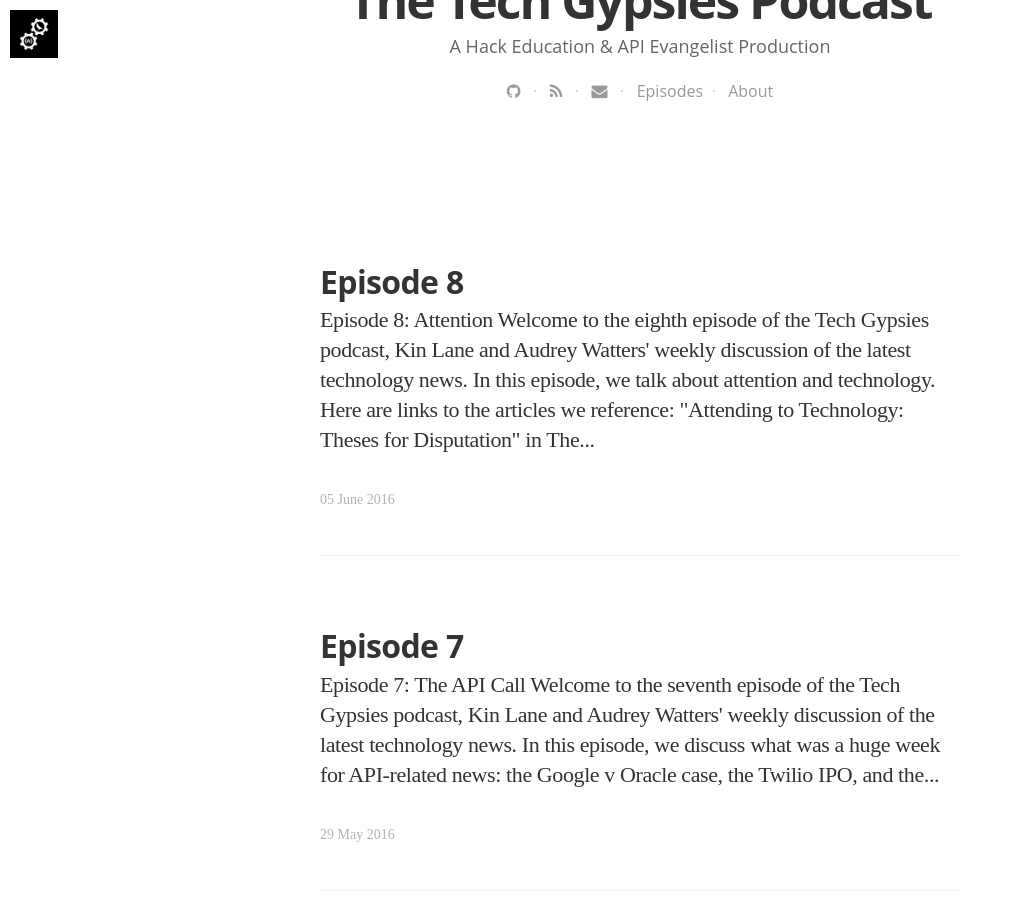
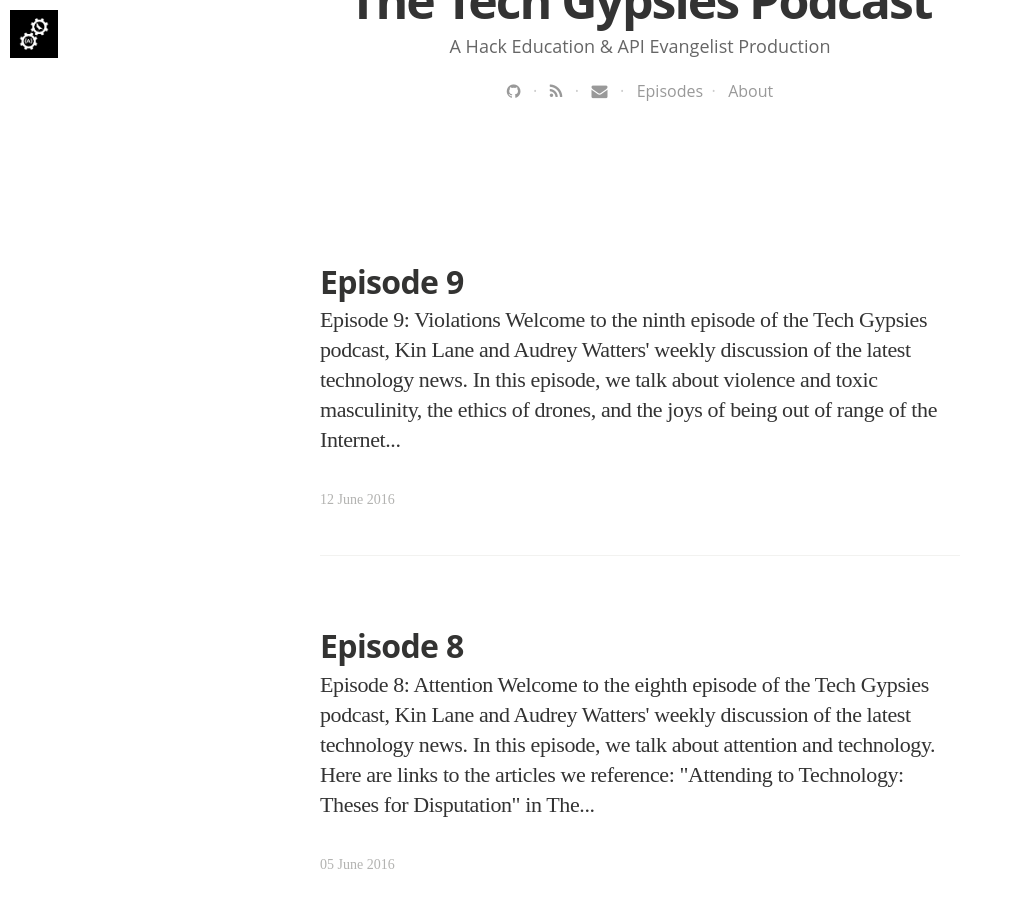
Before and after one commit to Techgypsies/podcast, a Jekyll site: the page built from blog/index.html, in a window 1280 px wide and 900 px high, scrolled down 559 px. Shown: the whole window, without its empty margins (0-1013 px from the left). Built offline with Jekyll 4.4.1, drawn with Linux system fonts in a browser that asks for light colours; nearby versions of some CDN libraries; some web fonts are replaced; the list of posts is cut into pages by our own code; some of the changed text lies outside the part shown.

Commit message:
new episode

```diff
--- a/_data/podcasts.yaml
+++ b/_data/podcasts.yaml
@@ -110,3 +110,17 @@
   tags:
   - Technology
   - Politics
+  - title: "Tech Gypsies Episode 9"
+  summary: "In this episode, we talk about violence and toxic masculinity, the ethics of drones, and the joys of being out of range of the Internet and cellphone signals."
+  description: "In this episode, we talk about violence and toxic masculinity, the ethics of drones, and the joys of being out of range of the Internet and cellphone signals."
+  subtitle: "Tech, Scrutinized"
+  image: /assets/images/tech-gypsies-podcast-1500.png
+  audio_file: https://s3.amazonaws.com/audreywatters/techgypsies-2016-06-12-episode-9.mp3
+  audio_length: 51720903
+  sound_cloud: https://soundcloud.com/kinlane/techgypsies-podcast-episode-9
+  duration: '0:35:55'
+  publish_date: "2016-06-12 09:00:00"
+  url: 2016/06/12/episode-9
+  tags:
+  - Technology
+  - Politics
--- /dev/null
+++ b/_posts/2016-06-12-episode-9.html
@@ -0,0 +1,23 @@
+---
+layout: post
+title: "Episode 9"
+date: 2016-06-12 08:35:00 +0000
+tags:
+image: https://s3.amazonaws.com/drone-recovery/graybackmeadows17.jpg
+imagecredits: https://flic.kr/p/HJ9nPB
+---
+<h3>Episode 9: Violations</h3>
+<br />
+<p>Welcome to the ninth episode of the Tech Gypsies podcast, <a href="http://kinlane.com">Kin Lane</a> and <a href="http://audreywatters.com">Audrey Watters</a>' weekly discussion of the latest technology news.</p>
+
+<p>In this episode, we talk about violence and toxic masculinity, the ethics of drones, and the joys of being out of range of the Internet and cellphone signals.</p>
+
+<p><iframe width="100%" height="166" scrolling="no" frameborder="no" src="https://w.soundcloud.com/player/?url=https%3A//api.soundcloud.com/tracks/268775077&amp;color=ff5500&amp;auto_play=false&amp;hide_related=false&amp;show_comments=true&amp;show_user=true&amp;show_reposts=false"></iframe></p>
+
+<p>Here are links to the articles we reference:</p>
+<ul>
+<li>"<a href="https://www.buzzfeed.com/katiejmbaker/heres-the-powerful-letter-the-stanford-victim-read-to-her-ra?utm_term=.rgd4LKzeX#.xpOLKlD3w">Here Is The Powerful Letter The Stanford Victim Read Aloud To Her Attacker</a>" on Buzzfeed</li>
+<li>"<a href="https://blog.torproject.org/blog/statement">Statement</a>" on The Tor Blog</li>
+</ul>
+
+<p>Feedback is welcome, but if you send it to Kin, don't expect a response as he's not checking email much these days. Apologies for the sound recording the past few weeks. Maybe we should record this podcast out in the woods, where it seems to be quieter.</p>
--- a/index.html
+++ b/index.html
@@ -10,6 +10,6 @@
 
 <p><a href="http://podcast.techgypsi.es/blog/">Show notes</a> can also be subscribed to <a href="http://podcast.techgypsi.es/blog.xml">via RSS</a>.</p>
 
-<p><strong>Latest Episode: <a href="http://podcast.techgypsi.es/2016/06/05/episode-8">Episode 8</a></strong></p>
+<p><strong>Latest Episode: <a href="http://podcast.techgypsi.es/2016/06/12/episode-9">Episode 9</a></strong></p>
 
 <p style="text-align: right; font-size:12px"><em>Image credits: <a href="https://flic.kr/p/GTax17">Drone Recovery</a></em></p>
```
